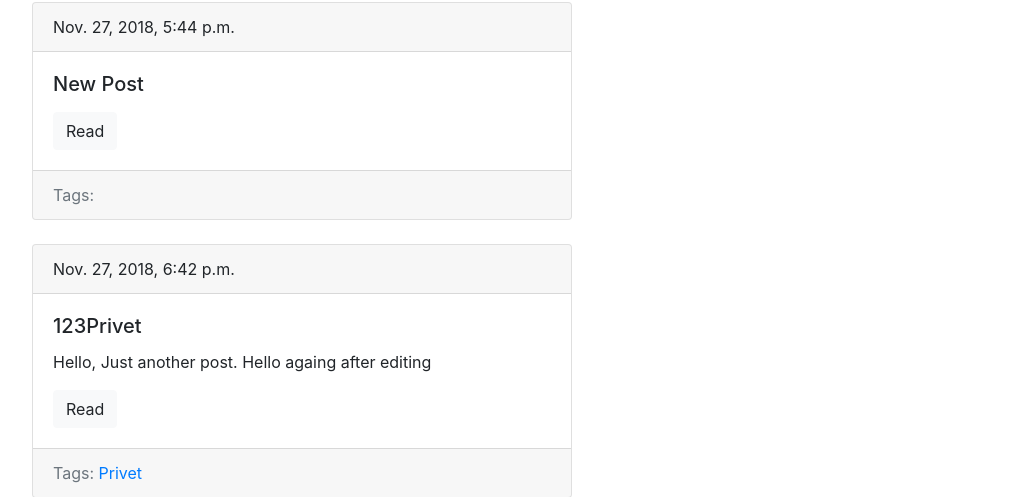
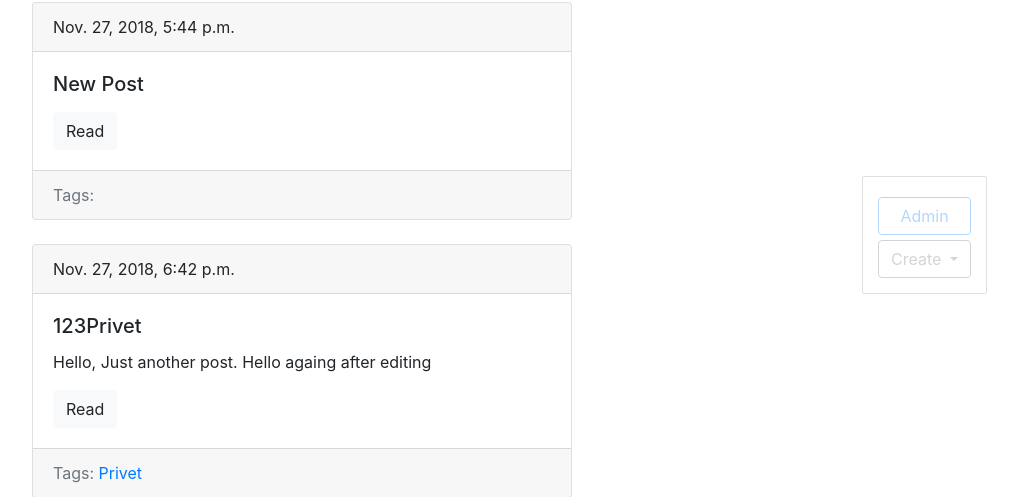
Before and after one commit to forgoty/django-blog, a Django app: page /blog/ in a window 1280 px wide. Shown: the part 476-973 px from the top of the page, without its empty margins (243-1261 px from the left). Run offline with Django 3.2, Linux system fonts and the light colour scheme; data comes from the database, SQL or seed files in the repository; both versions use the stored data as it was after the commit; some libraries are stand-ins or nearby versions.

Commit message:
Add Create/Edit/Delete admin panel with css styles

```diff
--- a/blogengine/blog/templates/blog/base_blog.html
+++ b/blogengine/blog/templates/blog/base_blog.html
@@ -1 +1,27 @@
 {% extends 'base.html' %}
+
+{% block admin-panel %}
+
+    <div class="btn-group">
+        <button type="button" class="btn btn-outline-secondary dropdown-toggle"
+                data-toggle="dropdown" aria-haspopup="true"
+                aria-expanded="false">
+            Create
+        </button>
+        <div class="dropdown-menu">
+            <a class="dropdown-item" href="{% url 'post_create_url' %}">Post</a>
+            <a class="dropdown-item" href="{% url 'tag_create_url' %}">Tag</a>
+        </div>
+    </div>
+
+    <a href="{{ admin_object.get_update_url }}"
+        class="btn btn-outline-secondary edit"
+        style="{% if detail %}display: block;{% endif %}">Edit
+    </a>
+
+    <a href="{{ admin_object.get_delete_url }}"
+        class="btn btn-danger delete"
+        style="{% if detail %}display: block;{% endif %}">Delete
+    </a>
+
+{% endblock %}
--- a/blogengine/blog/utils.py
+++ b/blogengine/blog/utils.py
@@ -9,7 +9,9 @@ class ObjectDetailMixin:
     def get(self, request, slug):
         obj = get_object_or_404(self.model, slug__iexact=slug)
         return render(request, self.template,
-                        context={self.model.__name__.lower(): obj})
+                        context={self.model.__name__.lower(): obj,
+                                'admin_object': obj,
+                                'detail': True})
 
 
 class ObjectCreateMixin:
--- a/blogengine/blogengine/settings.py
+++ b/blogengine/blogengine/settings.py
@@ -121,3 +121,6 @@ USE_TZ = True
 # https://docs.djangoproject.com/en/2.1/howto/static-files/
 
 STATIC_URL = '/static/'
+STATICFILES_DIRS = [
+    os.path.join(BASE_DIR, 'static')
+]
--- /dev/null
+++ b/blogengine/static/css/styles.css
@@ -0,0 +1,22 @@
+.admin-panel {
+    border: 1px solid #999;
+    border-radius: 2px;
+    position: fixed;
+    right: 50px;
+    bottom: 30px;
+    opacity: 0.3;
+    padding: 15px;
+}
+
+.admin-panel:hover {
+    opacity: 1;
+}
+
+.admin-panel a {
+    display: block;
+    margin: 5px 0;
+}
+
+a.edit, a.delete {
+    display: none;
+}
--- a/blogengine/templates/base.html
+++ b/blogengine/templates/base.html
@@ -1,11 +1,16 @@
+{% load static %}
 <!DOCTYPE html>
 <html lang="en" dir="ltr">
     <head>
         <meta charset="utf-8">
+        <script src="https://code.jquery.com/jquery-3.3.1.slim.min.js" integrity="sha384-q8i/X+965DzO0rT7abK41JStQIAqVgRVzpbzo5smXKp4YfRvH+8abtTE1Pi6jizo" crossorigin="anonymous"></script>
+        <script src="https://cdnjs.cloudflare.com/ajax/libs/popper.js/1.14.3/umd/popper.min.js" integrity="sha384-ZMP7rVo3mIykV+2+9J3UJ46jBk0WLaUAdn689aCwoqbBJiSnjAK/l8WvCWPIPm49" crossorigin="anonymous"></script>
+        <script src="https://stackpath.bootstrapcdn.com/bootstrap/4.1.3/js/bootstrap.min.js" integrity="sha384-ChfqqxuZUCnJSK3+MXmPNIyE6ZbWh2IMqE241rYiqJxyMiZ6OW/JmZQ5stwEULTy" crossorigin="anonymous"></script>
         <link rel="stylesheet"
-        href="https://stackpath.bootstrapcdn.com/bootstrap/4.1.3/css/bootstrap.min.css"
-        integrity="sha384-MCw98/SFnGE8fJT3GXwEOngsV7Zt27NXFoaoApmYm81iuXoPkFOJwJ8ERdknLPMO"
-        crossorigin="anonymous">
+            href="https://stackpath.bootstrapcdn.com/bootstrap/4.1.3/css/bootstrap.min.css"
+            integrity="sha384-MCw98/SFnGE8fJT3GXwEOngsV7Zt27NXFoaoApmYm81iuXoPkFOJwJ8ERdknLPMO"
+            crossorigin="anonymous">
+        <link rel="stylesheet" href="{% static "css/styles.css" %}">
         <title>
             {% block title %}
                 Blog Engine
@@ -13,7 +18,7 @@
         </title>
     </head>
     <body>
-        <nav class="navbar navbar-expand-lg navbar-light bg-light style="background-color: #e3f2fd;">
+        <nav class="navbar navbar-expand-lg navbar-light bg-light style="background-color: #e3f2fd;"">
             <a class="navbar-brand" href="#">Navbar</a>
             <button class="navbar-toggler" type="button" data-toggle="collapse" data-target="#navbarSupportedContent" aria-controls="navbarSupportedContent" aria-expanded="false" aria-label="Toggle navigation">
                 <span class="navbar-toggler-icon"></span>
@@ -48,6 +53,12 @@
                 </div>
             </div>
         </div>
+        <div class="admin-panel align-items-center">
+            <a class="btn btn-outline-primary" href="/admin">Admin</a>
 
+            {% block admin-panel %}
+            {% endblock %}
+
+        </div>
     </body>
 </html>
```
Also changed, not shown: blogengine/db.sqlite3.
